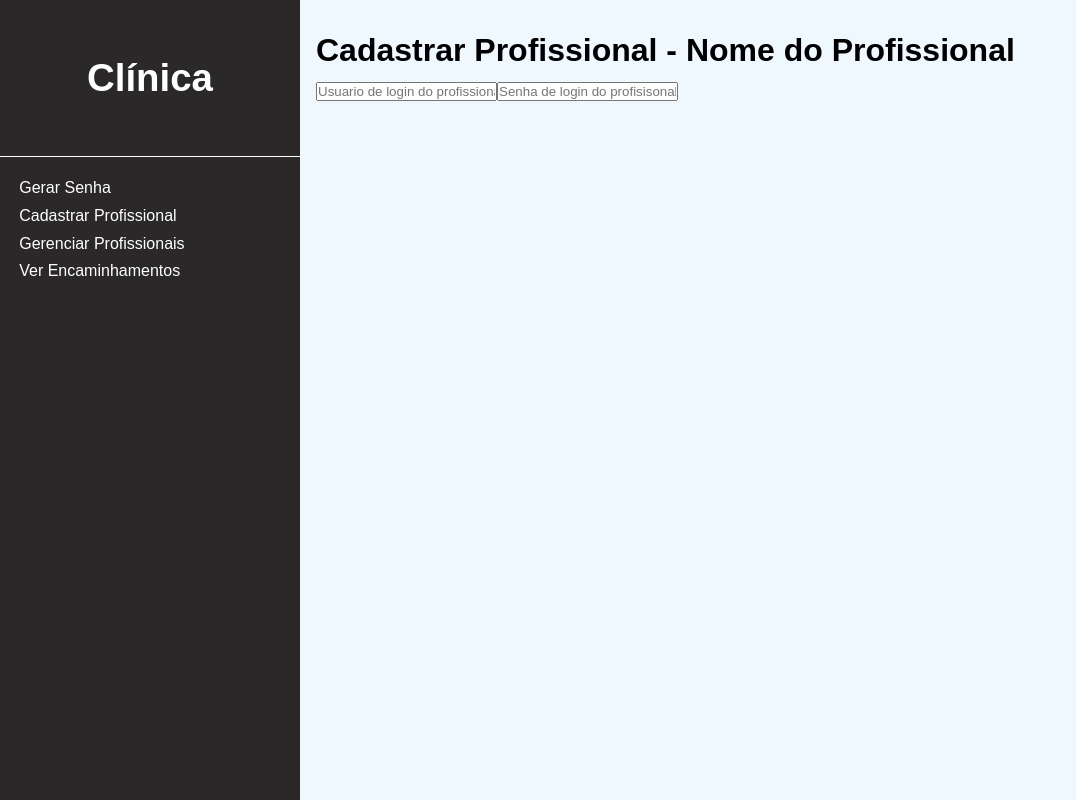
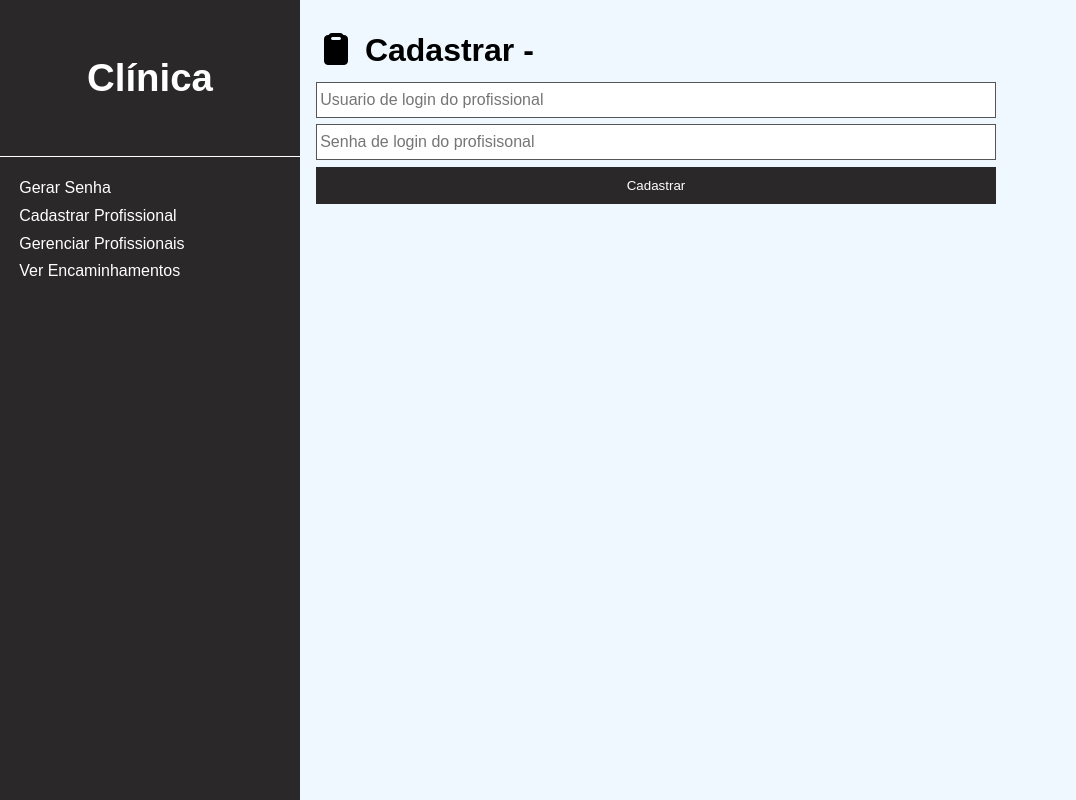
Before and after one commit to Pedro-Rocha-Araujo/dashboard-clinica, a Next.js app in the folder frontend/: page /cadastrar-profissional/1 in a window 1280 px wide. Shown: the whole page, without its empty margins (0-1076 px from the left). Built offline with nearby package versions, Linux system fonts and the light colour scheme; no server answers.

Commit message:
Fiz a página de cadstrar profissional. Ela já está pegando os dados de forma dinamica, armazenando em um state e mostrando no frontend

```diff
--- /dev/null
+++ b/frontend/src/app/(dashboard)/cadastrar-profissional/[id]/cadastrar-profissional.css
@@ -0,0 +1,32 @@
+form.cadastrar-profissional {
+  width: 98%;
+  max-width: 680px;
+  display: flex;
+  flex-direction: column;
+  gap: 0.4rem;
+}
+
+form.cadastrar-profissional button {
+  border: 1px solid #555;
+  outline: none ;
+  padding: 0.5rem 0.2rem;
+}
+
+form.cadastrar-profissional input {
+  font-size: clamp(0.9rem, 3vw, 1rem);
+  border: 1px solid #555;
+  outline: none ;
+  padding: 0.5rem 0.2rem;
+}
+
+form.cadastrar-profissional button {
+  padding: 0.7rem;
+  color: #fff;
+  background-color: #2a2829;
+  border: none;
+  transition: all 0.3s;
+}
+
+form.cadastrar-profissional button:hover {
+  background-color: #383637;
+}
--- a/frontend/src/app/(dashboard)/cadastrar-profissional/[id]/page.tsx
+++ b/frontend/src/app/(dashboard)/cadastrar-profissional/[id]/page.tsx
@@ -1,8 +1,33 @@
+'use client'
+
+import "./cadastrar-profissional.css"
+import { useState, useRef, useEffect } from "react"
+import { useParams} from "next/navigation"
+import axios from "axios"
+import { Profissional } from "@/interfaces"
+
 export default function CadastrarProfissional() {
+  const params = useParams()
+  const { id } = params
+
+  const [profissional, setProfissional] = useState<Profissional>()
+
+  useEffect(()=>{
+    async function getProfissional() {
+      try {
+        const response = await axios.get(`http://localhost:4000/profissional/${id}`)
+        setProfissional(response.data)
+      } catch(erro) {
+        console.log(erro)
+      }
+    }
+    getProfissional()
+  }, [id])
+
   return (
-    <section>
-      <h2>Cadastrar Profissional - Nome do Profissional</h2>
-      <form>
+    <section className="cadastrar-profissional">
+      <h2> <i className="fa-solid fa-clipboard"></i> Cadastrar - {profissional?.nome}</h2>
+      <form className="cadastrar-profissional">
         <input
           type="text"
           required
@@ -13,6 +38,7 @@ export default function CadastrarProfissional() {
           required
           placeholder="Senha de login do profisisonal"
         />
+        <button>Cadastrar</button>
       </form>
     </section>
   )
--- a/frontend/src/app/(dashboard)/gerenciar-profissionais/(botoes)/page.tsx
+++ b/frontend/src/app/(dashboard)/gerenciar-profissionais/(botoes)/page.tsx
@@ -23,7 +23,7 @@ export default function Botoes({ id }: BotoesProps) {
     <div className="botoes">
       <i
         onClick={()=>redirect("/cadastrar-profissional/"+id)}
-        className="fa-solid fa-pen-to-square fa-lg"
+        className="fa-solid fa-clipboard fa-lg"
       ></i>
 
       <i
```
